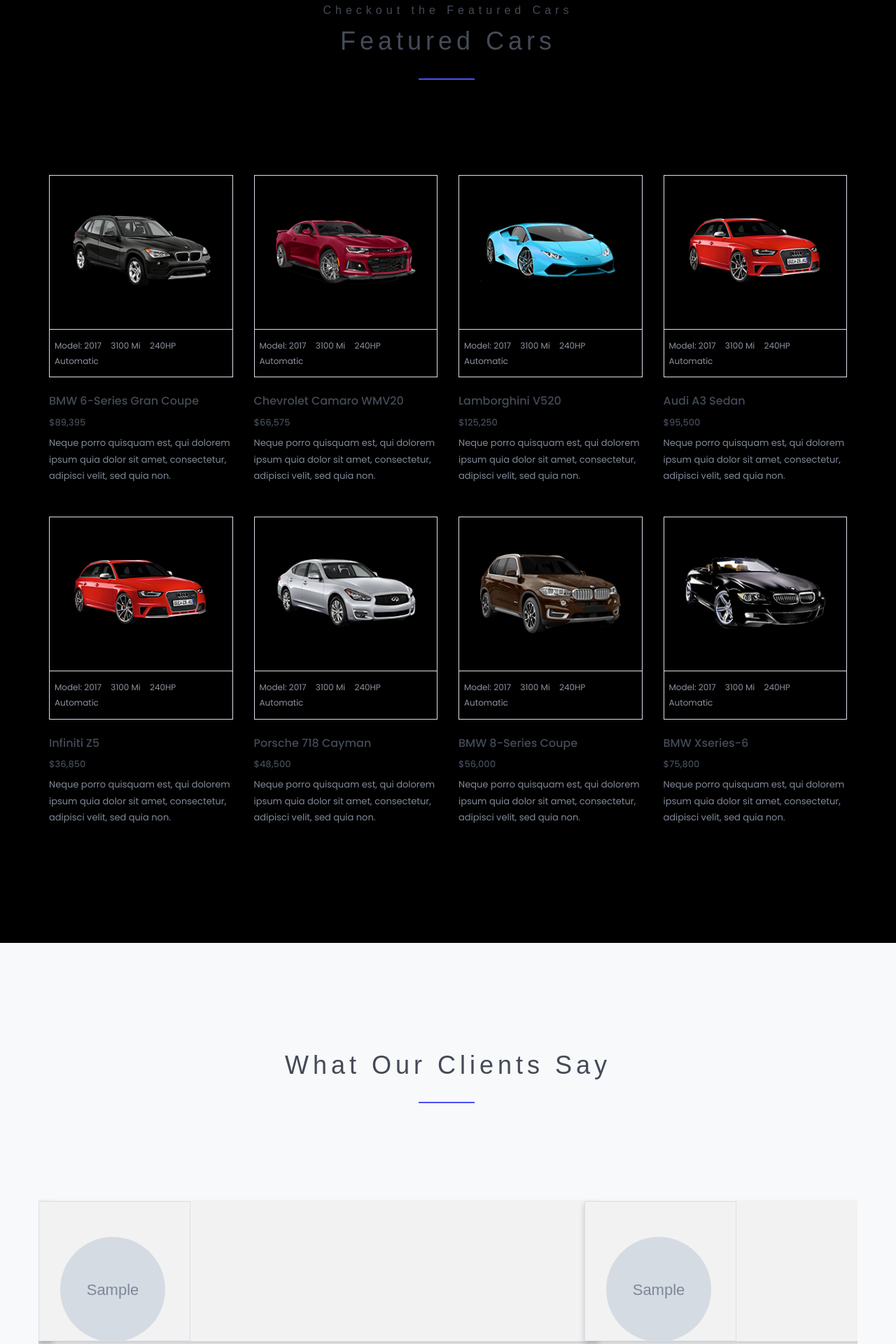
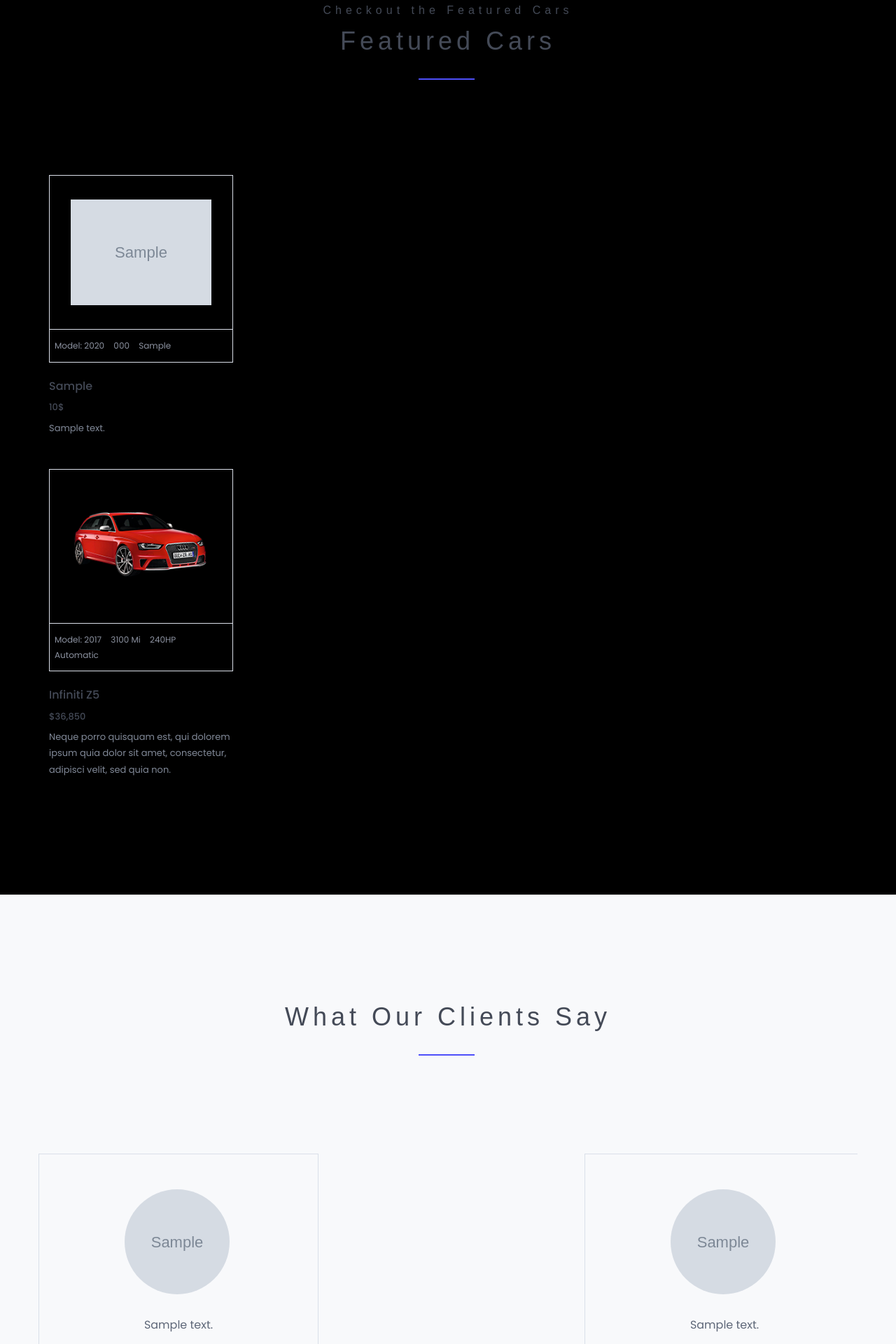
Before and after one commit to abuwcheek/car-villa, a Django app: page /products/ in a window 1280 px wide. Shown: the part 2708-4628 px from the top of the page at 70% size. Run offline with Django 5.2, Linux system fonts and the light colour scheme; tables that the repository leaves empty hold one stand-in row (values such as "Sample post"); grey boxes marked "Sample" are stand-in pictures; some libraries are stand-ins or nearby versions.

Commit message:
o'rta malumotlar qo'shildi

```diff
--- a/car/context_processor.py
+++ b/car/context_processor.py
@@ -1,14 +1,12 @@
-from .models import Category, Testimonals
+from .models import Category
 
 def index_processor(request):
     # about = About.objects.first()
     kategoriyalar=Category.objects.filter(is_active=True).all()
-    # testimonal = Testimonals.objects.filter(is_active=True).order_by('?')
 
     context={
 
         'kategoriyalar': kategoriyalar,
-        # 'testimonal': testimonal,
         # 'about': about,
     }
     return context
--- a/car/views.py
+++ b/car/views.py
@@ -8,11 +8,13 @@
      brands = Brands.objects.filter(is_active=True).all()
      testimonal = Testimonals.objects.filter(is_active=True).order_by('?')
      cars = CarVilla.objects.filter(is_active=True).all()
+     featured_cars = CarVilla.objects.filter(is_featured=True)[:4]
 
      context = {
           'brands': brands,
           'testimonal': testimonal,
           'cars': cars,
+          'featured_cars': featured_cars,
      }
      return render(request, 'index.html', context)
 
--- a/static/style.css
+++ b/static/style.css
@@ -253,21 +253,3 @@
        width: 99%;
      }
    }
-
-
-
-
-
-/* Kartalar */
-.card {
-  width: 100vh;
-  height: 200px;
-  background-color: #f2f2f2;
-  /* border-radius: 8px; */
-  box-shadow: 0 4px 8px rgba(0, 0, 0, 0.2);
-  display: flex;
-  /* align-items: center; */
-  /* justify-content: center; */
-  /* text-align: center; */
-  font-size: 18px;
-}
--- a/templates/index.html
+++ b/templates/index.html
@@ -115,105 +115,39 @@
 					<h2>featured cars</h2>
 				</div><!--/.section-header-->
 				<div class="featured-cars-content">
+
 					<div class="row">
+						{% for fcars in featured_cars %}
 						<div class="col-lg-3 col-md-4 col-sm-6">
 							<div class="single-featured-cars">
 								<div class="featured-img-box">
 									<div class="featured-cars-img">
-										<img src="{% static 'assets/images/featured-cars/fc1.png' %}" alt="cars">
+										<img src="{{ fcars.image.url }}" alt="cars">
 									</div>
 									<div class="featured-model-info">
 										<p>
-											model: 2017
-											<span class="featured-mi-span"> 3100 mi</span>
-											<span class="featured-hp-span"> 240HP</span>
-											 automatic
+											model: {{ fcars.year }}
+											<span class="featured-mi-span">{{ fcars.dvigatel }}</span>
+											<!-- <span class="featured-hp-span">{{ fcars.condition }}</span> -->
+											{{ fcars.backer }}
 										</p>
 									</div>
 								</div>
 								<div class="featured-cars-txt">
-									<h2><a href="#">BMW 6-series gran coupe</a></h2>
-									<h3>$89,395</h3>
+									<h2><a href="#">{{ fcars.model }}</a></h2>
+									<h3>{{ fcars.price }}$</h3>
 									<p>
-										Neque porro quisquam est, qui dolorem ipsum quia dolor sit amet, consectetur, adipisci velit, sed quia non.
+										{{ fcars.description |truncatewords:15 }}
 									</p>
 								</div>
 							</div>
 						</div>
-						<div class="col-lg-3 col-md-4 col-sm-6">
-							<div class="single-featured-cars">
-								<div class="featured-img-box">
-									<div class="featured-cars-img">
-										<img src="{% static 'assets/images/featured-cars/fc2.png' %}" alt="cars">
-									</div>
-									<div class="featured-model-info">
-										<p>
-											model: 2017
-											<span class="featured-mi-span"> 3100 mi</span>
-											<span class="featured-hp-span"> 240HP</span>
-											 automatic
-										</p>
-									</div>
-								</div>
-								<div class="featured-cars-txt">
-									<h2><a href="#">chevrolet camaro <span>wmv20</span></a></h2>
-									<h3>$66,575</h3>
-									<p>
-										Neque porro quisquam est, qui dolorem ipsum quia dolor sit amet, consectetur, adipisci velit, sed quia non.
-									</p>
-								</div>
-							</div>
-						</div>
-						<div class="col-lg-3 col-md-4 col-sm-6">
-							<div class="single-featured-cars">
-								<div class="featured-img-box">
-									<div class="featured-cars-img">
-										<img src="{% static 'assets/images/featured-cars/fc3.png' %}" alt="cars">
-									</div>
-									<div class="featured-model-info">
-										<p>
-											model: 2017
-											<span class="featured-mi-span"> 3100 mi</span>
-											<span class="featured-hp-span"> 240HP</span>
-											 automatic
-										</p>
-									</div>
-								</div>
-								<div class="featured-cars-txt">
-									<h2><a href="#">lamborghini <span>v520</span></a></h2>
-									<h3>$125,250</h3>
-									<p>
-										Neque porro quisquam est, qui dolorem ipsum quia dolor sit amet, consectetur, adipisci velit, sed quia non.
-									</p>
-								</div>
-							</div>
-						</div>
-						<div class="col-lg-3 col-md-4 col-sm-6">
-							<div class="single-featured-cars">
-								<div class="featured-img-box">
-									<div class="featured-cars-img">
-										<img src="{% static 'assets/images/featured-cars/fc4.png' %}" alt="cars">
-									</div>
-									<div class="featured-model-info">
-										<p>
-											model: 2017
-											<span class="featured-mi-span"> 3100 mi</span>
-											<span class="featured-hp-span"> 240HP</span>
-											 automatic
-										</p>
-									</div>
-								</div>
-								<div class="featured-cars-txt">
-									<h2><a href="#">audi <span> a3</span> sedan</a></h2>
-									<h3>$95,500</h3>
-									<p>
-										Neque porro quisquam est, qui dolorem ipsum quia dolor sit amet, consectetur, adipisci velit, sed quia non.
-									</p>
-								</div>
-							</div>
-						</div>
+						{% endfor %}
+
 					</div>
+
 					<div class="row">
+
 						<div class="col-lg-3 col-md-4 col-sm-6">
 							<div class="single-featured-cars">
 								<div class="featured-img-box">
@@ -238,78 +172,7 @@
 								</div>
 							</div>
 						</div>
-						<div class="col-lg-3 col-md-4 col-sm-6">
-							<div class="single-featured-cars">
-								<div class="featured-img-box">
-									<div class="featured-cars-img">
-										<img src="{% static 'assets/images/featured-cars/fc5.png' %}" alt="cars">
-									</div>
-									<div class="featured-model-info">
-										<p>
-											model: 2017
-											<span class="featured-mi-span"> 3100 mi</span>
-											<span class="featured-hp-span"> 240HP</span>
-											 automatic
-										</p>
-									</div>
-								</div>
-								<div class="featured-cars-txt">
-									<h2><a href="#">porsche <span>718</span> cayman</a></h2>
-									<h3>$48,500</h3>
-									<p>
-										Neque porro quisquam est, qui dolorem ipsum quia dolor sit amet, consectetur, adipisci velit, sed quia non.
-									</p>
-								</div>
-							</div>
-						</div>
-						<div class="col-lg-3 col-md-4 col-sm-6">
-							<div class="single-featured-cars">
-								<div class="featured-img-box">
-									<div class="featured-cars-img">
-										<img src="{% static 'assets/images/featured-cars/fc7.png' %}" alt="cars">
-									</div>
-									<div class="featured-model-info">
-										<p>
-											model: 2017
-											<span class="featured-mi-span"> 3100 mi</span>
-											<span class="featured-hp-span"> 240HP</span>
-											 automatic
-										</p>
-									</div>
-								</div>
-								<div class="featured-cars-txt">
-									<h2><a href="#"><span>bmw 8-</span>series coupe</a></h2>
-									<h3>$56,000</h3>
-									<p>
-										Neque porro quisquam est, qui dolorem ipsum quia dolor sit amet, consectetur, adipisci velit, sed quia non.
-									</p>
-								</div>
-							</div>
-						</div>
-						<div class="col-lg-3 col-md-4 col-sm-6">
-							<div class="single-featured-cars">
-								<div class="featured-img-box">
-									<div class="featured-cars-img">
-										<img src="{% static 'assets/images/featured-cars/fc8.png' %}" alt="cars">
-									</div>
-									<div class="featured-model-info">
-										<p>
-											model: 2017
-											<span class="featured-mi-span"> 3100 mi</span>
-											<span class="featured-hp-span"> 240HP</span>
-											 automatic
-										</p>
-									</div>
-								</div>
-								<div class="featured-cars-txt">
-									<h2><a href="#">BMW <span> x</span>series-6</a></h2>
-									<h3>$75,800</h3>
-									<p>
-										Neque porro quisquam est, qui dolorem ipsum quia dolor sit amet, consectetur, adipisci velit, sed quia non.
-									</p>
-								</div>
-							</div>
-						</div>
+
 					</div>
 				</div>
 			</div><!--/.container-->
@@ -326,7 +189,7 @@
 				<div class="row">
 					<div class="owl-carousel testimonial-carousel">
 						{% for test in testimonal %}
-						<div class="card">
+						<div style="width: 400px; height: 600px;">
 							<div class="single-testimonial-box">
 								<div class="testimonial-description">
 									<div class="testimonial-info">
```
